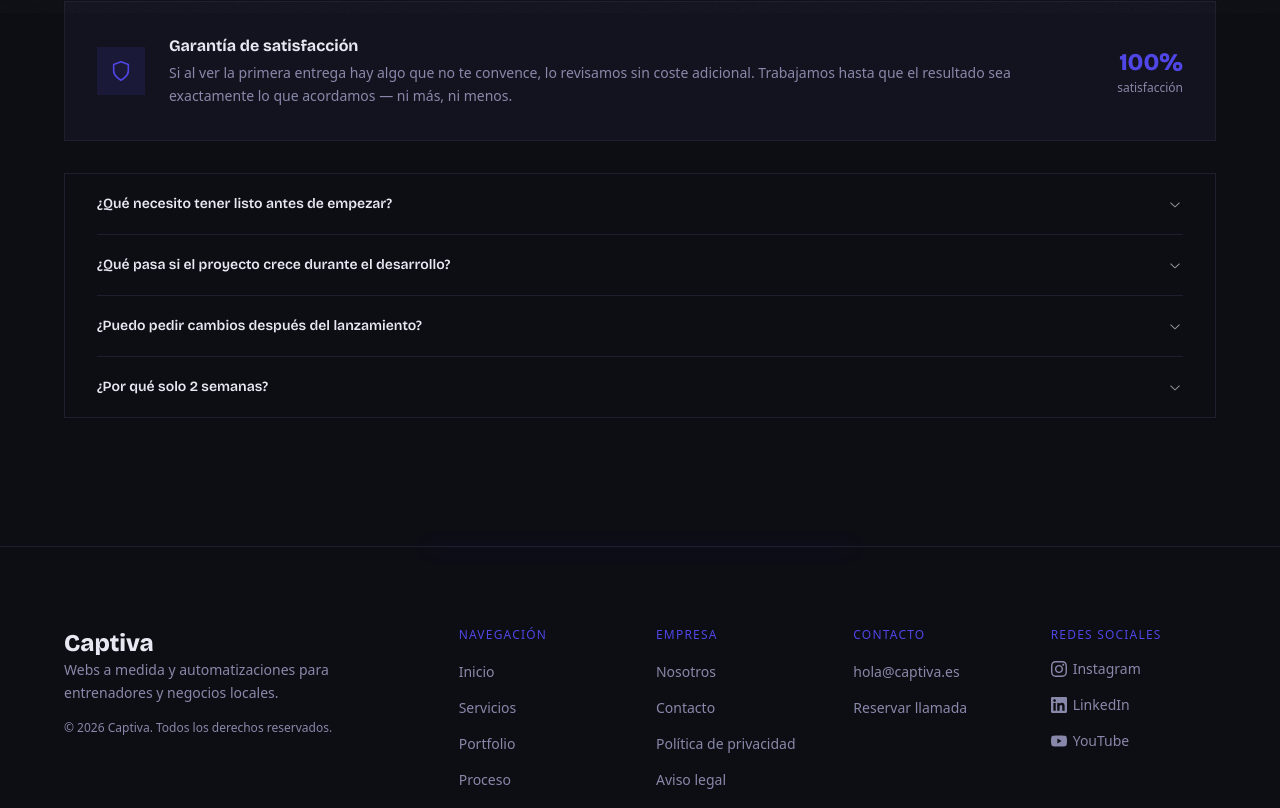
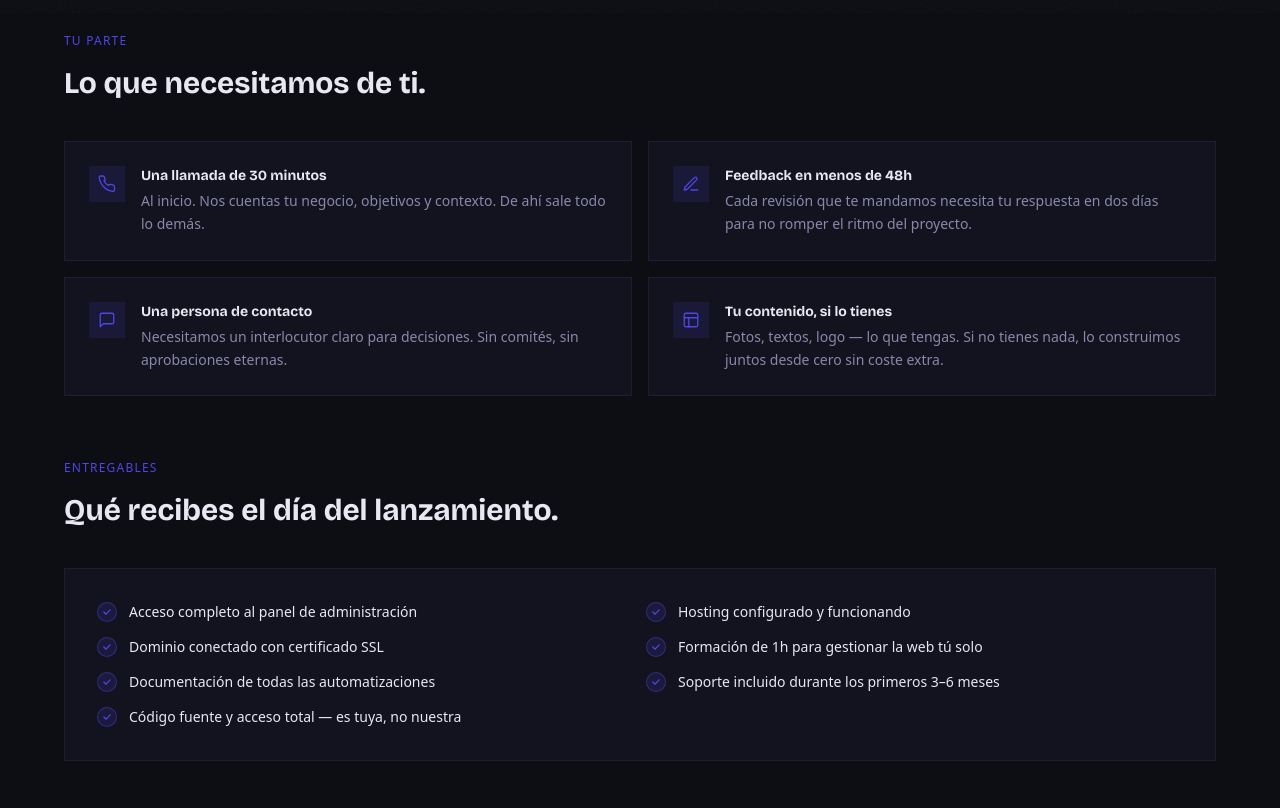
Before and after one commit to Ricardo2325/captiva, a Next.js app: page /proceso in a window 1280 px wide. Shown: the part 787-1595 px from the top of the page. Built offline with nearby package versions, Linux system fonts and the light colour scheme.

Commit message:
feat: add 'Tu parte', deliverables section and expanded FAQ to proceso page

```diff
--- a/src/components/Process.tsx
+++ b/src/components/Process.tsx
@@ -46,6 +46,55 @@ const itemVariants = {
   },
 };
 
+const yourPart = [
+  {
+    icon: (
+      <svg width="18" height="18" viewBox="0 0 24 24" fill="none" stroke="#4f46e5" strokeWidth="1.75" strokeLinecap="round" strokeLinejoin="round">
+        <path d="M22 16.92v3a2 2 0 0 1-2.18 2 19.79 19.79 0 0 1-8.63-3.07A19.5 19.5 0 0 1 4.69 12 19.79 19.79 0 0 1 1.61 3.53 2 2 0 0 1 3.6 1.37h3a2 2 0 0 1 2 1.72c.127.96.361 1.903.7 2.81a2 2 0 0 1-.45 2.11L7.91 8a16 16 0 0 0 6 6l.91-.91a2 2 0 0 1 2.11-.45c.907.339 1.85.573 2.81.7A2 2 0 0 1 21.73 16z" />
+      </svg>
+    ),
+    title: 'Una llamada de 30 minutos',
+    desc: 'Al inicio. Nos cuentas tu negocio, objetivos y contexto. De ahí sale todo lo demás.',
+  },
+  {
+    icon: (
+      <svg width="18" height="18" viewBox="0 0 24 24" fill="none" stroke="#4f46e5" strokeWidth="1.75" strokeLinecap="round" strokeLinejoin="round">
+        <path d="M12 20h9" /><path d="M16.5 3.5a2.121 2.121 0 0 1 3 3L7 19l-4 1 1-4L16.5 3.5z" />
+      </svg>
+    ),
+    title: 'Feedback en menos de 48h',
+    desc: 'Cada revisión que te mandamos necesita tu respuesta en dos días para no romper el ritmo del proyecto.',
+  },
+  {
+    icon: (
+      <svg width="18" height="18" viewBox="0 0 24 24" fill="none" stroke="#4f46e5" strokeWidth="1.75" strokeLinecap="round" strokeLinejoin="round">
+        <path d="M21 15a2 2 0 0 1-2 2H7l-4 4V5a2 2 0 0 1 2-2h14a2 2 0 0 1 2 2z" />
+      </svg>
+    ),
+    title: 'Una persona de contacto',
+    desc: 'Necesitamos un interlocutor claro para decisiones. Sin comités, sin aprobaciones eternas.',
+  },
+  {
+    icon: (
+      <svg width="18" height="18" viewBox="0 0 24 24" fill="none" stroke="#4f46e5" strokeWidth="1.75" strokeLinecap="round" strokeLinejoin="round">
+        <rect x="3" y="3" width="18" height="18" rx="2" ry="2" /><path d="M3 9h18M9 21V9" />
+      </svg>
+    ),
+    title: 'Tu contenido, si lo tienes',
+    desc: 'Fotos, textos, logo — lo que tengas. Si no tienes nada, lo construimos juntos desde cero sin coste extra.',
+  },
+];
+
+const deliverables = [
+  { text: 'Acceso completo al panel de administración' },
+  { text: 'Hosting configurado y funcionando' },
+  { text: 'Dominio conectado con certificado SSL' },
+  { text: 'Formación de 1h para gestionar la web tú solo' },
+  { text: 'Documentación de todas las automatizaciones' },
+  { text: 'Soporte incluido durante los primeros 3–6 meses' },
+  { text: 'Código fuente y acceso total — es tuya, no nuestra' },
+];
+
 const faqItems = [
   {
     q: '¿Qué necesito tener listo antes de empezar?',
@@ -62,6 +111,22 @@ const faqItems = [
   {
     q: '¿Por qué solo 2 semanas?',
     a: 'Porque nos especializamos en un tipo de proyecto y lo hemos hecho muchas veces. No reinventamos la rueda con cada cliente, aplicamos lo que ya sabemos que funciona.',
+  },
+  {
+    q: '¿Qué pasa con el hosting y el dominio?',
+    a: 'El hosting y el dominio los contratas tú directamente (entre 10–20€/mes). Te explicamos exactamente qué contratar y lo configuramos nosotros. Así la web es 100% tuya.',
+  },
+  {
+    q: '¿Me forman para gestionar la web yo solo?',
+    a: 'Sí, siempre. El día del lanzamiento hacemos una sesión de formación de 1 hora donde te explicamos cómo actualizar contenidos, revisar métricas y gestionar las automatizaciones. También te dejamos documentación escrita.',
+  },
+  {
+    q: '¿Qué herramientas usáis?',
+    a: 'Next.js para el frontend, Resend para emails, y herramientas como Make o Zapier para automatizaciones. Todo escogido por rendimiento y facilidad de mantenimiento — nada de builders que te encierran en su plataforma.',
+  },
+  {
+    q: '¿Trabajáis con cualquier tipo de negocio?',
+    a: 'No. Trabajamos exclusivamente con entrenadores, fisioterapeutas, negocios de salud y negocios locales en general. Esa especialización es lo que nos permite ser más rápidos y más efectivos que una agencia generalista.',
   },
 ];
 
@@ -145,6 +210,82 @@ export default function Process() {
         </motion.div>
         </div>
 
+        {/* Tu parte en el proceso */}
+        <motion.div
+          initial={{ opacity: 0, y: 24 }}
+          whileInView={{ opacity: 1, y: 0 }}
+          viewport={{ once: true }}
+          transition={{ duration: 0.6, ease }}
+          className="mt-20"
+        >
+          <p className="text-xs tracking-widest uppercase mb-4" style={{ color: '#4f46e5' }}>Tu parte</p>
+          <h3 className="font-display font-bold text-2xl md:text-3xl mb-10" style={{ color: '#e8e8f2' }}>
+            Lo que necesitamos de ti.
+          </h3>
+          <div className="grid grid-cols-1 md:grid-cols-2 gap-4">
+            {yourPart.map((item) => (
+              <div
+                key={item.title}
+                className="flex gap-4 p-6"
+                style={{ backgroundColor: '#13131f', border: '1px solid #1e1e2e' }}
+              >
+                <div
+                  className="flex-shrink-0 w-9 h-9 flex items-center justify-center"
+                  style={{ backgroundColor: 'rgba(79,70,229,0.12)' }}
+                >
+                  {item.icon}
+                </div>
+                <div>
+                  <h4 className="font-display font-bold text-sm mb-1" style={{ color: '#e8e8f2' }}>{item.title}</h4>
+                  <p className="text-sm leading-relaxed" style={{ color: '#8888aa' }}>{item.desc}</p>
+                </div>
+              </div>
+            ))}
+          </div>
+        </motion.div>
+
+        {/* Qué recibes */}
+        <motion.div
+          initial={{ opacity: 0, y: 24 }}
+          whileInView={{ opacity: 1, y: 0 }}
+          viewport={{ once: true }}
+          transition={{ duration: 0.6, ease }}
+          className="mt-16"
+        >
+          <p className="text-xs tracking-widest uppercase mb-4" style={{ color: '#4f46e5' }}>Entregables</p>
+          <h3 className="font-display font-bold text-2xl md:text-3xl mb-10" style={{ color: '#e8e8f2' }}>
+            Qué recibes el día del lanzamiento.
+          </h3>
+          <div
+            className="grid grid-cols-1 md:grid-cols-2 gap-3 p-8"
+            style={{ backgroundColor: '#13131f', border: '1px solid #1e1e2e' }}
+          >
+            {deliverables.map((d) => (
+              <div key={d.text} className="flex items-start gap-3">
+                <div
+                  style={{
+                    flexShrink: 0,
+                    width: '20px',
+                    height: '20px',
+                    borderRadius: '50%',
+                    background: 'rgba(79,70,229,0.15)',
+                    border: '1px solid rgba(79,70,229,0.4)',
+                    display: 'flex',
+                    alignItems: 'center',
+                    justifyContent: 'center',
+                    marginTop: '1px',
+                  }}
+                >
+                  <svg width="10" height="10" viewBox="0 0 16 16" fill="none">
+                    <path d="M3 8l3.5 3.5L13 4.5" stroke="#4f46e5" strokeWidth="2" strokeLinecap="round" strokeLinejoin="round" />
+                  </svg>
+                </div>
+                <span className="text-sm leading-relaxed" style={{ color: '#e8e8f2' }}>{d.text}</span>
+              </div>
+            ))}
+          </div>
+        </motion.div>
+
         {/* Guarantee */}
         <motion.div
           initial={{ opacity: 0, y: 24 }}
```
